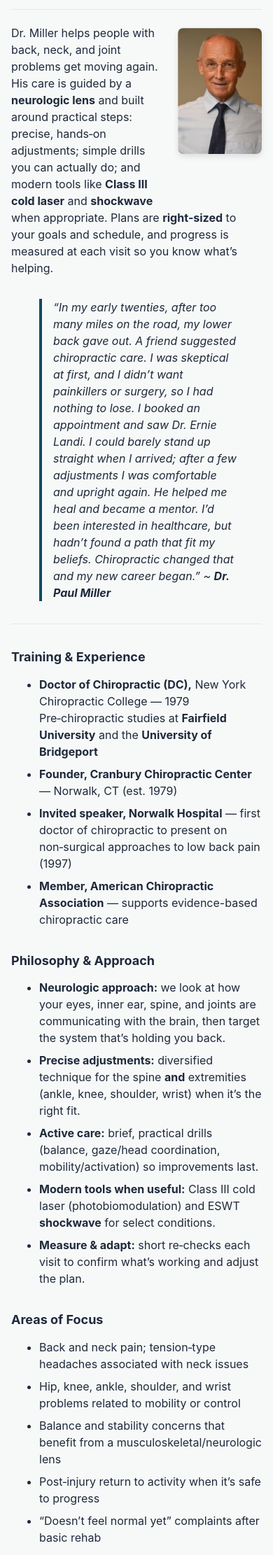
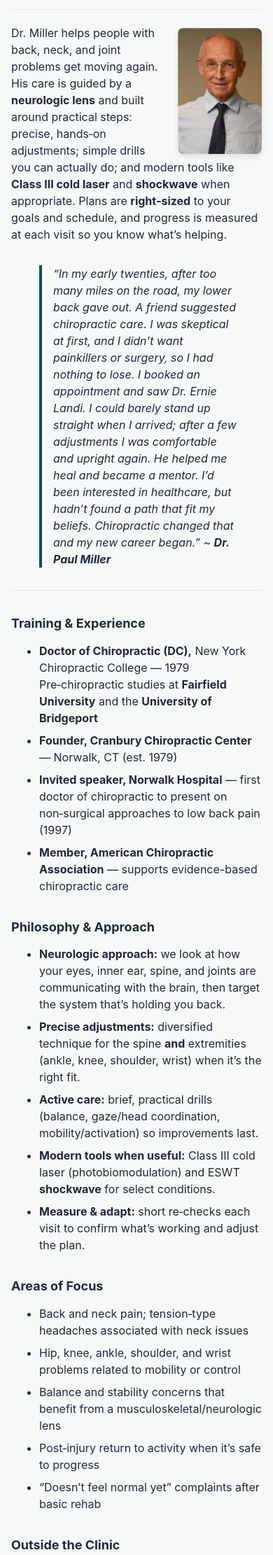
Before and after one commit to millerms/CranburyChiropractic, a Jekyll site: the page built from _pages/doctor.md, in a window 390 px wide. Shown: the part 419-2641 px from the top of the page at 70% size. Built offline with Jekyll 4.4.1, drawn with Linux system fonts in a browser that asks for light colours; cached includes are drawn as plain includes.

Commit message:
updated mobile headshot

```diff
--- a/assets/css/custom.css
+++ b/assets/css/custom.css
@@ -954,5 +954,9 @@ footer nav a:hover, footer nav a:focus { text-decoration: underline; }
     height: auto;
     margin-left: 1rem;
     margin-top: 1rem;
+    margin-bottom: 0rem !important;
+    border-radius: 8px;
+    box-shadow: 0 4px 12px rgba(15,76,92,0.12); /* subtle shadow */
+    object-fit: cover;
   }
 }
```
